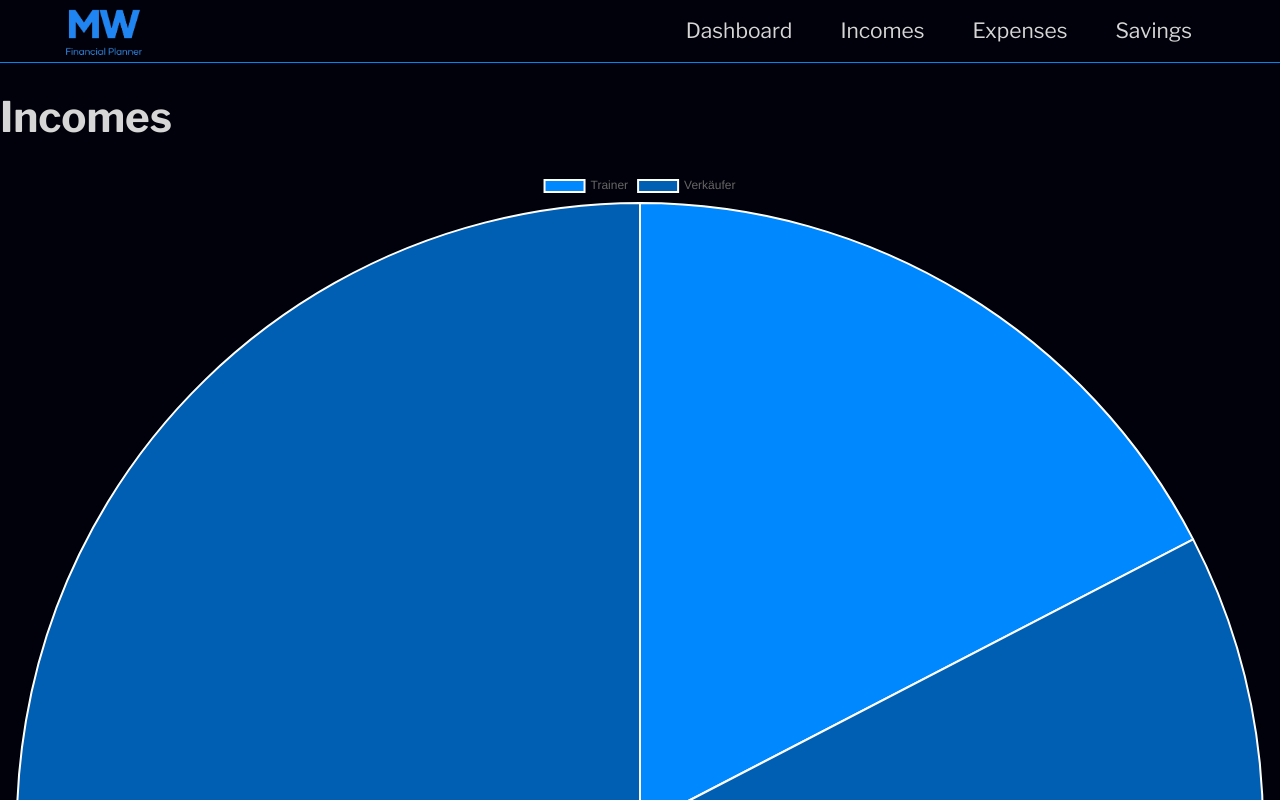
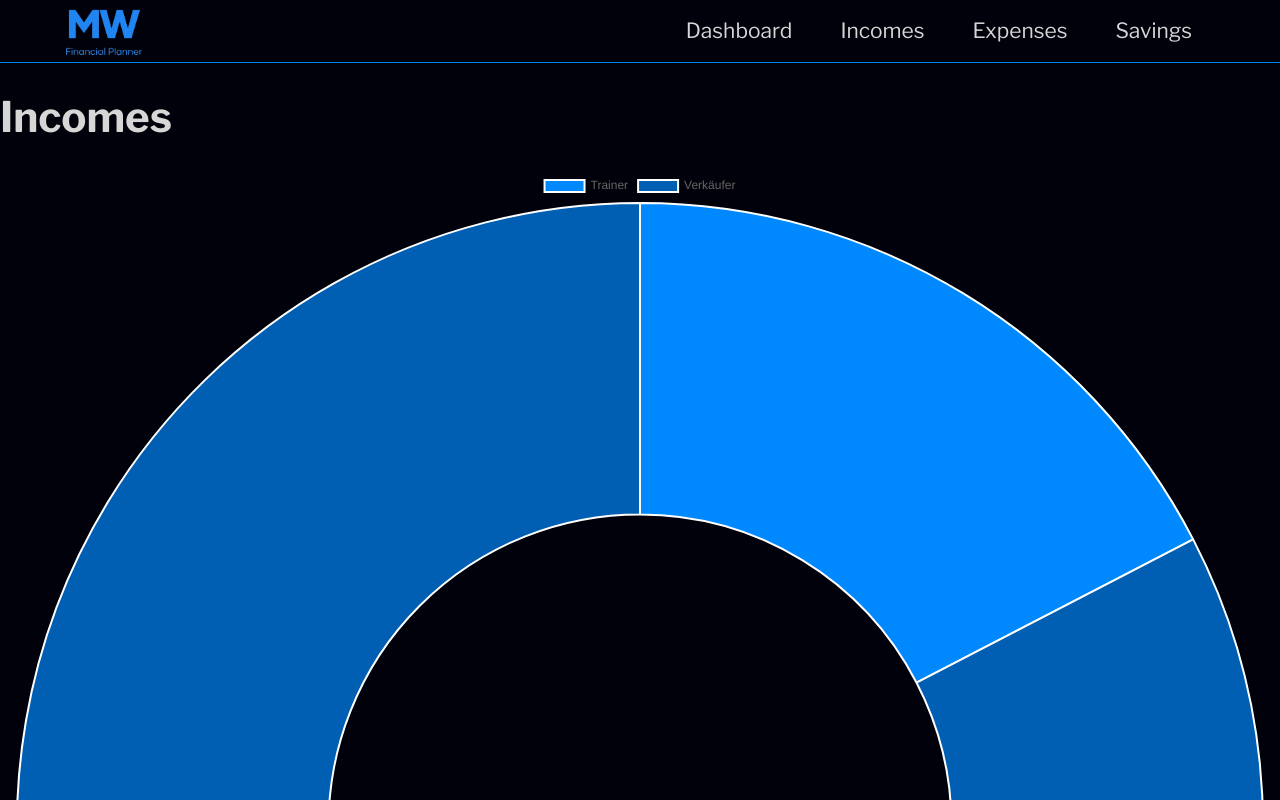
Before and after one commit to MatzeW95/financial-planner, a React (Create React App) app in the folder finacial-planner/: page /financial-planner/incomes in a window 1280 px wide. Shown: the top 800 px of the page. Built offline with nearby package versions, Linux system fonts and the light colour scheme.

Commit message:
changed from pie to doughnut and added showLegend prop

```diff
--- a/finacial-planner/src/components/ChartExpensesAll.js
+++ b/finacial-planner/src/components/ChartExpensesAll.js
@@ -1,5 +1,5 @@
 import React, { useState, useEffect } from 'react';
-import { Pie } from 'react-chartjs-2';
+import { Doughnut } from 'react-chartjs-2';
 import jsonData from '../data/data.json';
 
 const generateColors = count => {
@@ -18,7 +18,7 @@ const generateColors = count => {
   return colors;
 };
 
-const ChartExpensesAll = () => {
+const ChartExpensesAll = ({ showLegend }) => {
   const [expenseData, setExpenseData] = useState([]);
 
   useEffect(() => {
@@ -35,9 +35,20 @@ const ChartExpensesAll = () => {
     ]
   };
 
+  const options = {
+    plugins: {
+        legend: {
+            display: !showLegend
+        },
+        tooltip: {
+          enabled: !showLegend
+        }
+    }
+  };
+
   return (
     <div>
-      <Pie data={data} />
+      <Doughnut data={data} options={options}/>
     </div>
   );
 };
--- a/finacial-planner/src/components/ChartFinancialOverview.js
+++ b/finacial-planner/src/components/ChartFinancialOverview.js
@@ -8,9 +8,9 @@ const ChartFinancialOverview = () => {
   return(
     <>
       <div className='OverviewContainer'>
-        <ChartExpensesAll/>
-        <ChartIncomesAll/>
-        <ChartSavingsAll/>
+        <ChartExpensesAll showLegend="false"/>
+        <ChartIncomesAll showLegend="false"/>
+        <ChartSavingsAll showLegend="false"/>
       </div>
     </>
   );
--- a/finacial-planner/src/components/ChartIncomesAll.js
+++ b/finacial-planner/src/components/ChartIncomesAll.js
@@ -1,5 +1,5 @@
 import React, { useState, useEffect } from 'react';
-import { Pie } from 'react-chartjs-2';
+import { Doughnut } from 'react-chartjs-2';
 import jsonData from '../data/data.json';
 
 const generateColors = count => {
@@ -18,7 +18,7 @@ const generateColors = count => {
   return colors;
 };
 
-const ChartIncomesAll = () => {
+const ChartIncomesAll = ({showLegend}) => {
   const [incomesData, setincomesData] = useState([]);
 
   useEffect(() => {
@@ -35,9 +35,20 @@ const ChartIncomesAll = () => {
     ]
   };
 
+  const options = {
+    plugins: {
+        legend: {
+            display: !showLegend
+        },
+        tooltip: {
+          enabled: !showLegend
+        }
+    }
+  };
+
   return (
     <div>
-      <Pie data={data} />
+      <Doughnut data={data} options={options}/>
     </div>
   );
 };
--- a/finacial-planner/src/components/ChartSavingsAll.js
+++ b/finacial-planner/src/components/ChartSavingsAll.js
@@ -1,5 +1,5 @@
 import React, { useState, useEffect } from 'react';
-import { Pie } from 'react-chartjs-2';
+import { Doughnut } from 'react-chartjs-2';
 import jsonData from '../data/data.json';
 
 const generateColors = count => {
@@ -18,7 +18,7 @@ const generateColors = count => {
   return colors;
 };
 
-const ChartSavingsAll = () => {
+const ChartSavingsAll = ({showLegend}) => {
   const [savingsData, setsavingsData] = useState([]);
 
   useEffect(() => {
@@ -35,9 +35,20 @@ const ChartSavingsAll = () => {
     ]
   };
 
+  const options = {
+    plugins: {
+        legend: {
+            display: !showLegend
+        },
+        tooltip: {
+          enabled: !showLegend
+        }
+    }
+  };
+
   return (
     <div>
-      <Pie data={data} />
+      <Doughnut data={data} options={options}/>
     </div>
   );
 };
```
